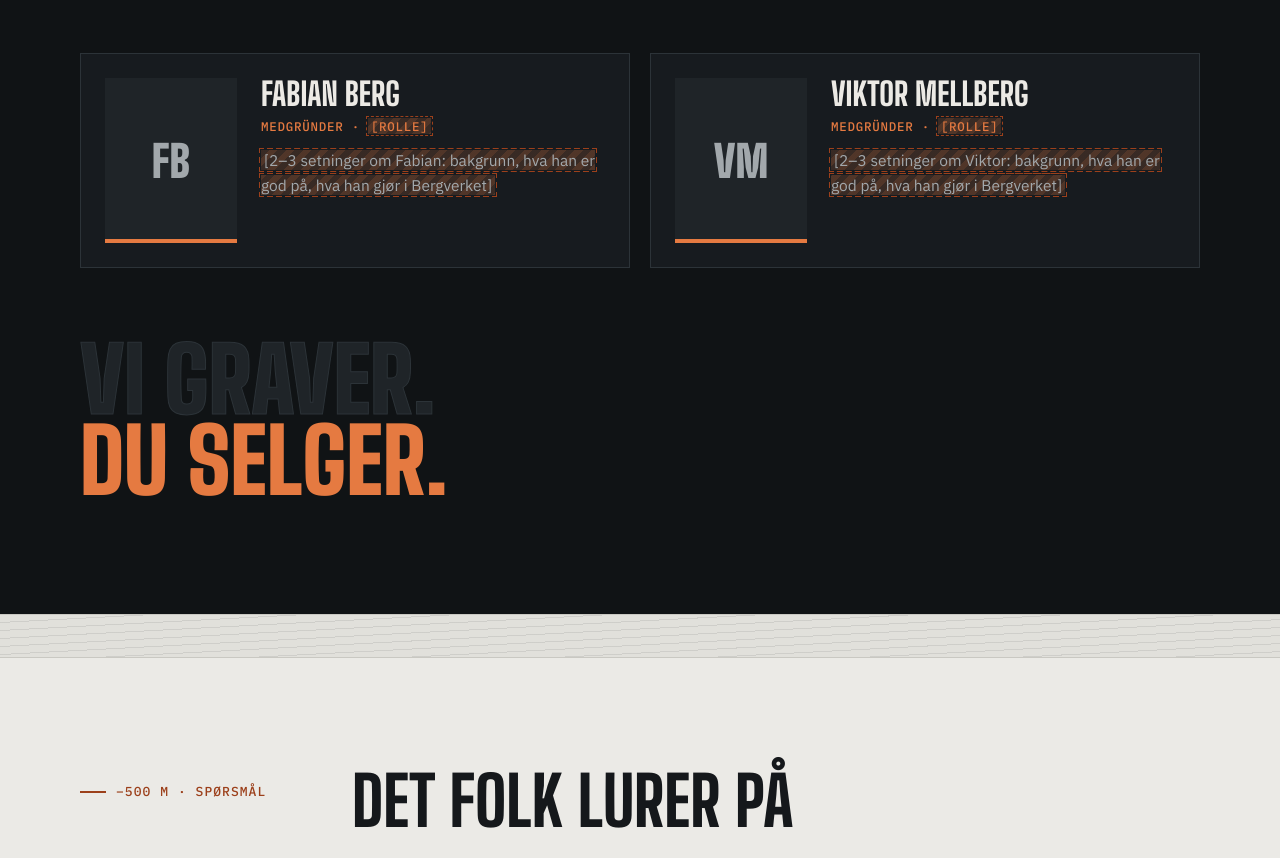
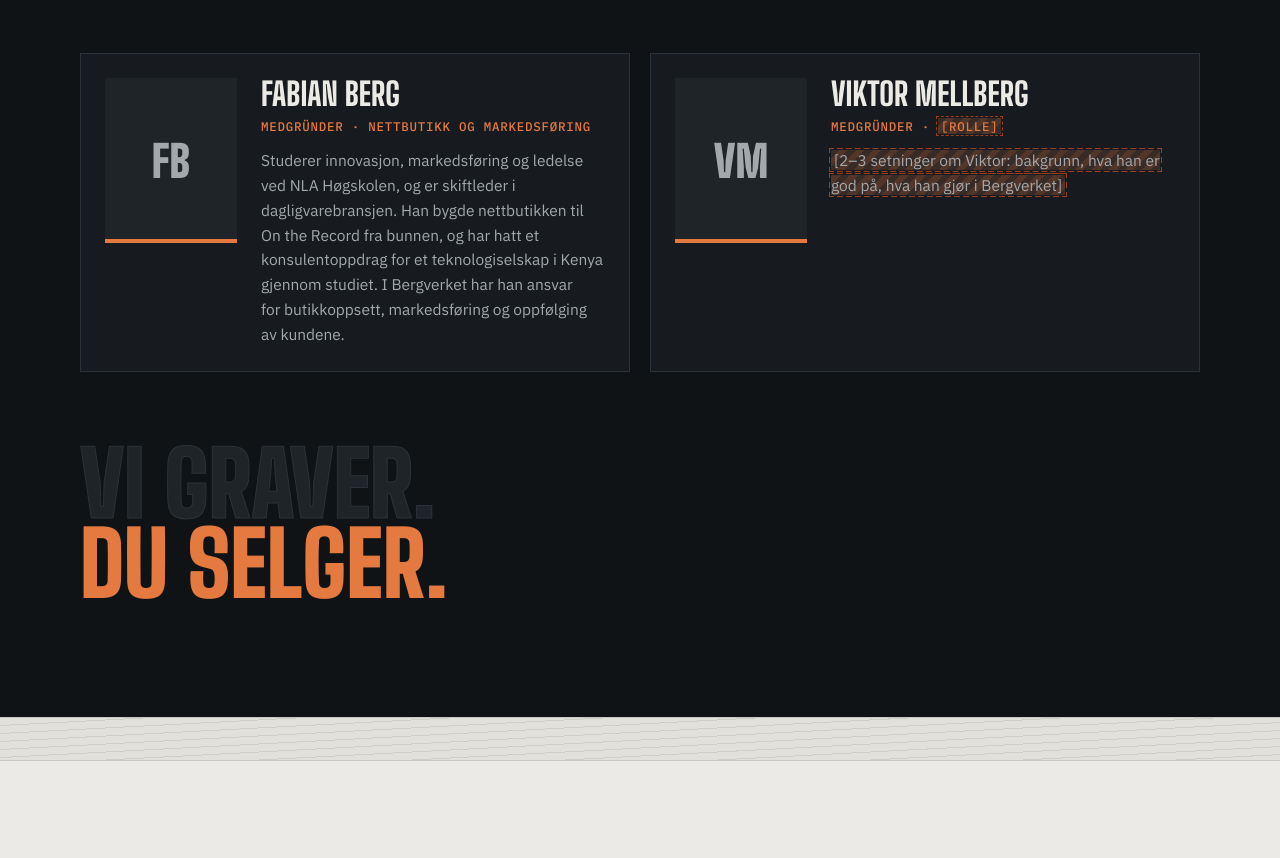
Before and after one commit to bergverket/bergverket.no, a plain HTML site: page index.html in a window 1280 px wide. Shown: the part 5910-6768 px from the top of the page. Drawn offline with Linux system fonts and the light colour scheme.

Commit message:
Om oss: tekst om Fabian (utkast)
Co-Authored-By: Claude Opus 5.5 <noreply@anthropic.com>
Claude-Session: https://claude.ai/code/session_012ZHTKfgudKFcqBcVzwuB1Z

```diff
--- a/index.html
+++ b/index.html
@@ -348,8 +348,8 @@
           <div class="portrait" aria-hidden="true">FB<!-- Bytt med: <img src="assets/fabian.jpg" alt="" width="400" height="500"> --></div>
           <div>
             <h3>Fabian Berg</h3>
-            <div class="role">Medgründer · <span class="ph">[rolle]</span></div>
-            <p><span class="ph">[2–3 setninger om Fabian: bakgrunn, hva han er god på, hva han gjør i Bergverket]</span></p>
+            <div class="role">Medgründer · Nettbutikk og markedsføring</div>
+            <p>Studerer innovasjon, markedsføring og ledelse ved NLA Høgskolen, og er skiftleder i dagligvarebransjen. Han bygde nettbutikken til On the Record fra bunnen, og har hatt et konsulentoppdrag for et teknologiselskap i Kenya gjennom studiet. I Bergverket har han ansvar for butikkoppsett, markedsføring og oppfølging av kundene.</p>
           </div>
         </article>
         <article class="person">
```
